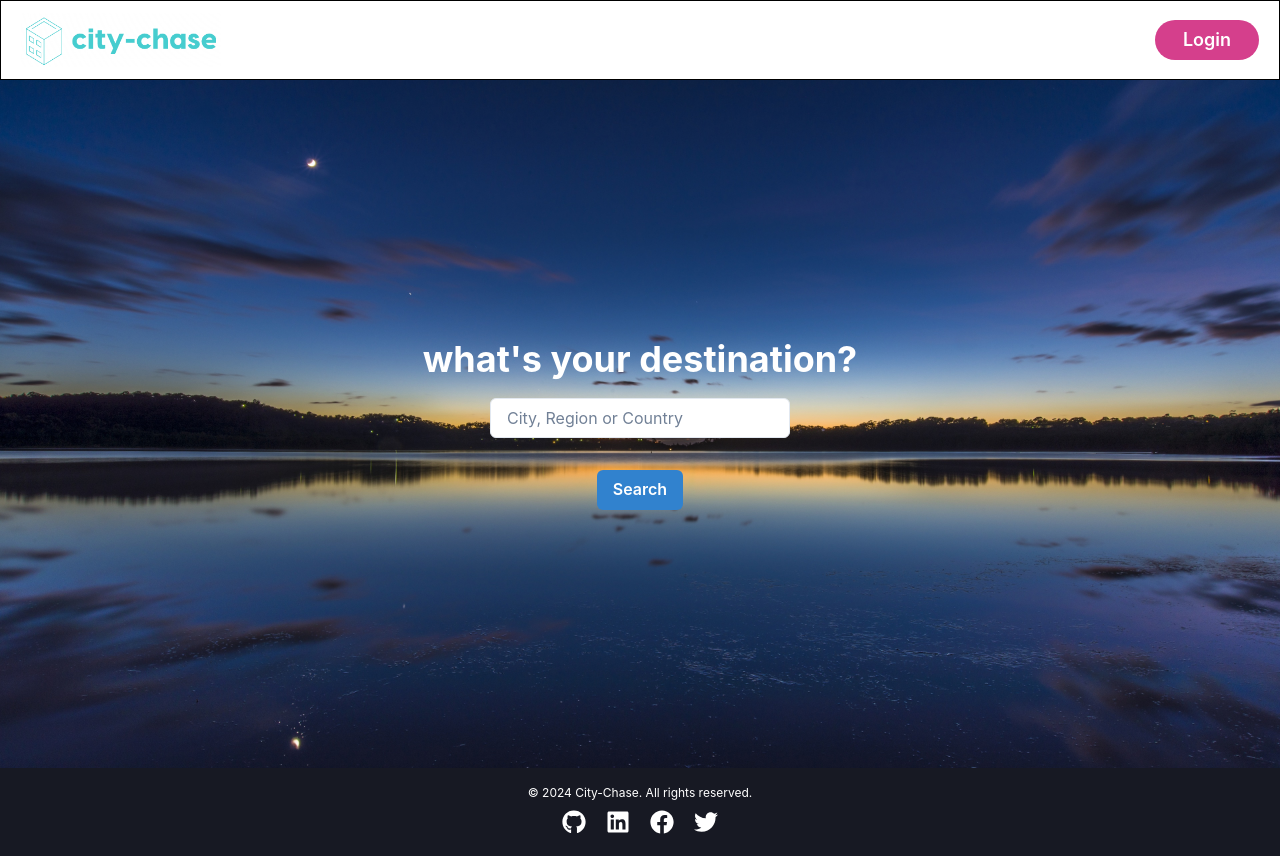
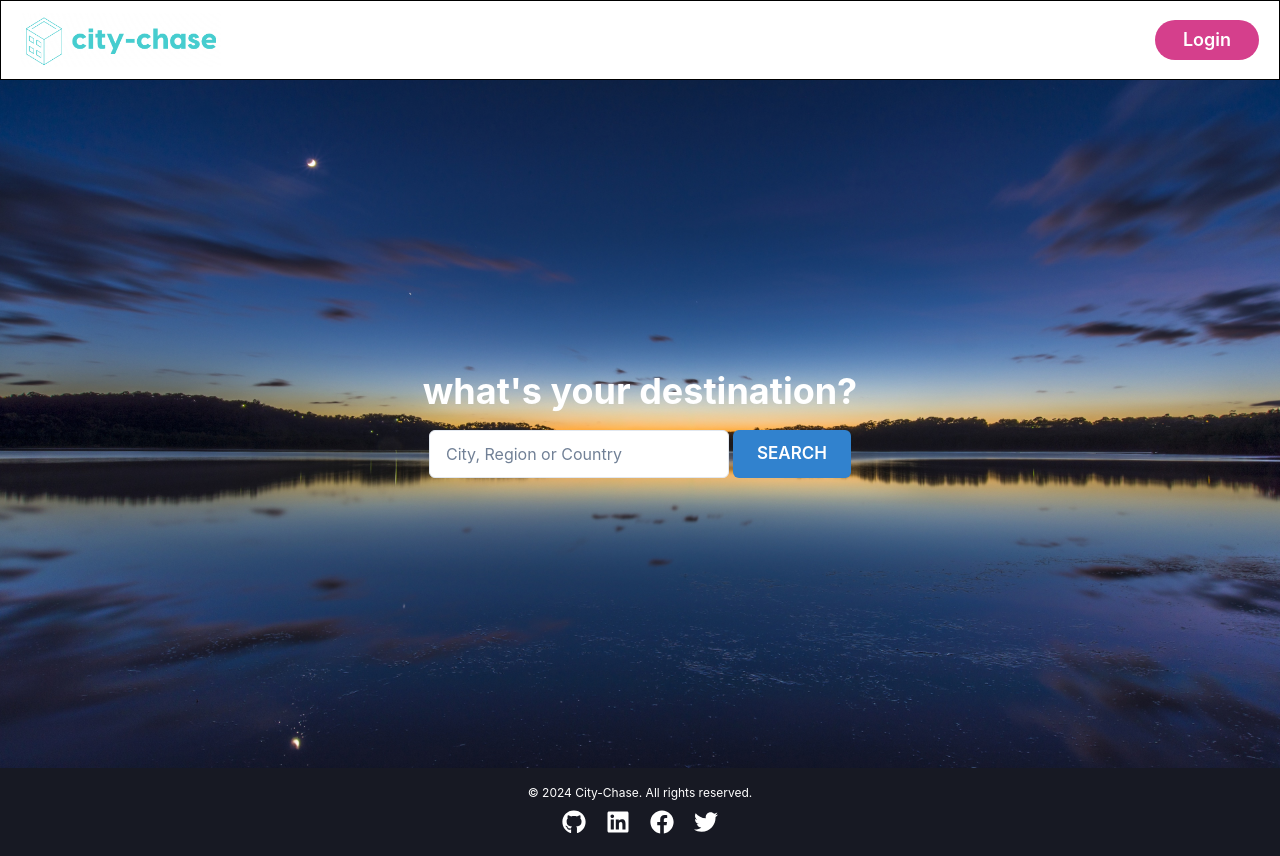
Before and after one commit to alyersin/City-Chase-NEXTJS-SQLite, a Next.js app: page / in a window 1280 px wide. Built offline with nearby package versions, Linux system fonts and the light colour scheme.

Commit message:
04-12 13:02

```diff
--- a/database/database.js
+++ b/database/database.js
@@ -1,10 +1,10 @@
 const { DataSource } = require("typeorm");
-const User = require("./entities/User"); // Adjust this to match your structure
-const Favorite = require("./entities/Favorite");
+const User = require("../src/entities/User");
+const Favorite = require("../src/entities/Favorite");
 
 const AppDataSource = new DataSource({
   type: "sqlite",
-  database: "./database.sqlite",
+  database: "./database/cityChase.db",
   entities: [User, Favorite],
   synchronize: true,
 });
--- a/src/app/pages/favorites/page.js
+++ b/src/app/pages/favorites/page.js
@@ -10,7 +10,6 @@ export default function Favorites() {
   const [favorites, setFavorites] = useState([]);
 
   useEffect(() => {
-    // Fetch the user's favorites from the API or database
     const fetchFavorites = async () => {
       try {
         const response = await fetch("/api/favorites", {
@@ -21,11 +20,14 @@ export default function Favorites() {
           },
         });
 
+        console.log("Response status:", response.status);
+
         if (response.ok) {
           const data = await response.json();
+          console.log("Fetched favorites:", data);
           setFavorites(data.favorites || []);
         } else {
-          console.error("Failed to fetch favorites.");
+          console.error("Failed to fetch favorites:", response.statusText);
         }
       } catch (error) {
         console.error("Error fetching favorites:", error.message);
--- a/src/components/Main/main.jsx
+++ b/src/components/Main/main.jsx
@@ -7,6 +7,7 @@ import {
   Input,
   Button,
   Text,
+  Flex,
   List,
   ListItem,
 } from "@chakra-ui/react";
@@ -112,22 +113,36 @@ export default function Main() {
         <Heading size="xl" marginBottom="16px">
           what&apos;s your destination?
         </Heading>
-        <Box position="relative">
+        <Flex
+          position="relative"
+          justifyContent="center"
+          alignItems="center"
+          gap="4px"
+          mt="4"
+          flexWrap="wrap"
+        >
+          <Box
+            position="relative"
+            flex="1"
+            maxWidth={{ base: "100%", md: "300px" }}
+          >
             <Input
               placeholder="City, Region or Country"
               value={keyword}
               onChange={handleChange}
-            width={{ base: "100%", md: "300px" }}
+              width="100%"
               bg="white"
               color="black"
               _placeholder={{ color: "gray.500" }}
+              id="autocomplete-input"
+              height="48px" // Explicit height for input
             />
             {suggestions.length > 0 && (
               <List
                 position="absolute"
-              top="100%"
+                top="calc(100% + 4px)" // Aligns just below the input with a small gap
                 left="0"
-              width={{ base: "100%", md: "300px" }}
+                width="100%" // Ensures the dropdown matches the input width
                 bg="white"
                 color="black"
                 zIndex="10"
@@ -136,9 +151,7 @@ export default function Main() {
                 boxShadow="md"
                 maxHeight="200px"
                 overflowY="auto"
-              mt="2"
                 padding="0"
-              boxSizing="border-box"
               >
                 {suggestions.map((suggestion) => (
                   <ListItem
@@ -157,13 +170,15 @@ export default function Main() {
           </Box>
           <Button
             colorScheme="blue"
-          width={{ base: "100%", md: "auto" }}
-          mt="8"
             onClick={() => console.log("Search triggered with:", keyword)}
             isLoading={loading}
+            height="48px" // Matches the input height
+            padding="0 24px"
+            fontSize="17px"
           >
-          Search
+            SEARCH
           </Button>
+        </Flex>
         {error && (
           <Text color="red.400" mt="4">
             {error}
--- a/src/pages/api/favorites.js
+++ b/src/pages/api/favorites.js
@@ -3,7 +3,7 @@ import { AppDataSource } from "../../../database/database";
 const Favorite = require("../../entities/Favorite");
 const User = require("../../entities/User");
 
-const JWT_SECRET = "your-secret-key";
+const JWT_SECRET = process.env.JWT_SECRET || "your-secret-key";
 
 export default async function handler(req, res) {
   const authHeader = req.headers.authorization;
@@ -17,8 +17,11 @@ export default async function handler(req, res) {
   let userId;
 
   try {
+    console.log("Authorization Header:", authHeader);
+    console.log("Token received:", token);
+
     const decoded = jwt.verify(token, JWT_SECRET);
-    console.log("Token verified:", decoded);
+    console.log("Token verified. Decoded user:", decoded);
     userId = decoded.id;
   } catch (error) {
     console.error("Token verification failed:", error.message);
@@ -26,7 +29,9 @@ export default async function handler(req, res) {
   }
 
   try {
-    await AppDataSource.initialize();
+    if (!AppDataSource.isInitialized) {
+      await AppDataSource.initialize();
+    }
 
     const favoriteRepository = AppDataSource.getRepository(Favorite);
     const userRepository = AppDataSource.getRepository(User);
@@ -85,6 +90,8 @@ export default async function handler(req, res) {
     console.error("Database error:", error.message);
     return res.status(500).json({ error: "Internal server error." });
   } finally {
-    await AppDataSource.destroy();
+    if (AppDataSource.isInitialized) {
+      await AppDataSource.destroy();
+    }
   }
 }
--- a/src/pages/api/login.js
+++ b/src/pages/api/login.js
@@ -3,7 +3,7 @@ const jwt = require("jsonwebtoken");
 const { AppDataSource } = require("../../../database/database");
 const User = require("../../entities/User");
 
-const JWT_SECRET = "your-secret-key";
+const JWT_SECRET = process.env.JWT_SECRET || "your-secret-key";
 
 export default async function handler(req, res) {
   if (req.method === "POST") {
@@ -24,6 +24,7 @@ export default async function handler(req, res) {
         expiresIn: "1h",
       });
 
+      console.log("Token generated:", token);
       res.status(200).json({ token });
     } catch (error) {
       console.error("Error:", error.message);
```
Also changed, not shown: src/app/pages/cityDetails/CityDetails.js (+6 -2 lines), src/app/pages/login/page.js (+6 -2 lines), 1 other file (tests, documents, lock files or other folders). Lines whose indentation alone changed are shown as unchanged.
